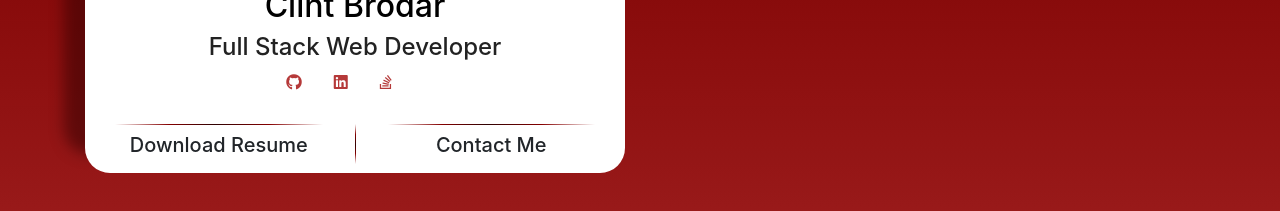
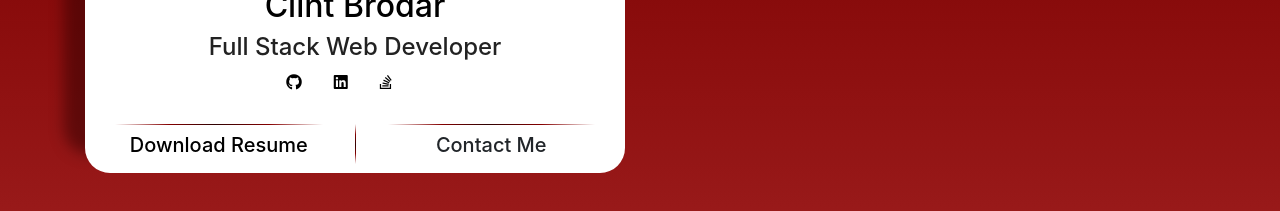
Before and after one commit to CB721/ClintBrodarPortfolio, a React (Create React App) app: page / in a window 1280 px wide. Shown: the part 505-716 px from the top of the page. Built offline with nearby package versions, Linux system fonts and the light colour scheme; some icons are missing.

Commit message:
Resume direct download link

```diff
--- a/src/App.scss
+++ b/src/App.scss
@@ -77,8 +77,13 @@ body {
     color: $secondary-color;
 }
 a {
-    color: $secondary-highlight-color;
+    color: $main-color;
+    text-decoration: none;
     &:visited {
         color: $secondary-highlight-color;
     }
+    &:hover {
+        color: $secondary-highlight-color;
+        text-decoration: none;
+    }
 }
--- a/src/Components/Main/index.js
+++ b/src/Components/Main/index.js
@@ -3,7 +3,11 @@ import { Row, Col } from '../Grid';
 import profileImage from '../../assets/images/profile.jpg'
 import './style.scss';
 
-function Main() {
+function Main(props) {
+    function goToContact(event) {
+        event.preventDefault();
+        console.log("go to contact");
+    }
     return (
         <div className="main-section">
             <Row>
@@ -48,9 +52,11 @@ function Main() {
                         <Col size="5">
                             <div className="horizontal-line remove-left-margin" />
                             <div className="main-contact-section remove-left-margin">
-                                <h5>
-                                    Download Resume
-                                </h5>
+                                <a href="https://docs.google.com/document/d/1KgyORb4xePMjWTB2FjAQ30-Plnfo0qXCAQuDC9RowzU/export?format=pdf" download>
+                                    <h5>
+                                        Download Resume
+                                    </h5>
+                                </a>
                             </div>
                         </Col>
                         <Col size="2">
@@ -60,7 +66,7 @@ function Main() {
                         </Col>
                         <Col size="5">
                             <div className="horizontal-line remove-right-margin" />
-                            <div className="main-contact-section remove-right-margin">
+                            <div className="main-contact-section remove-right-margin" onClick={(event) => goToContact(event)}>
                                 <h5>
                                     Contact Me
                                 </h5>
```
